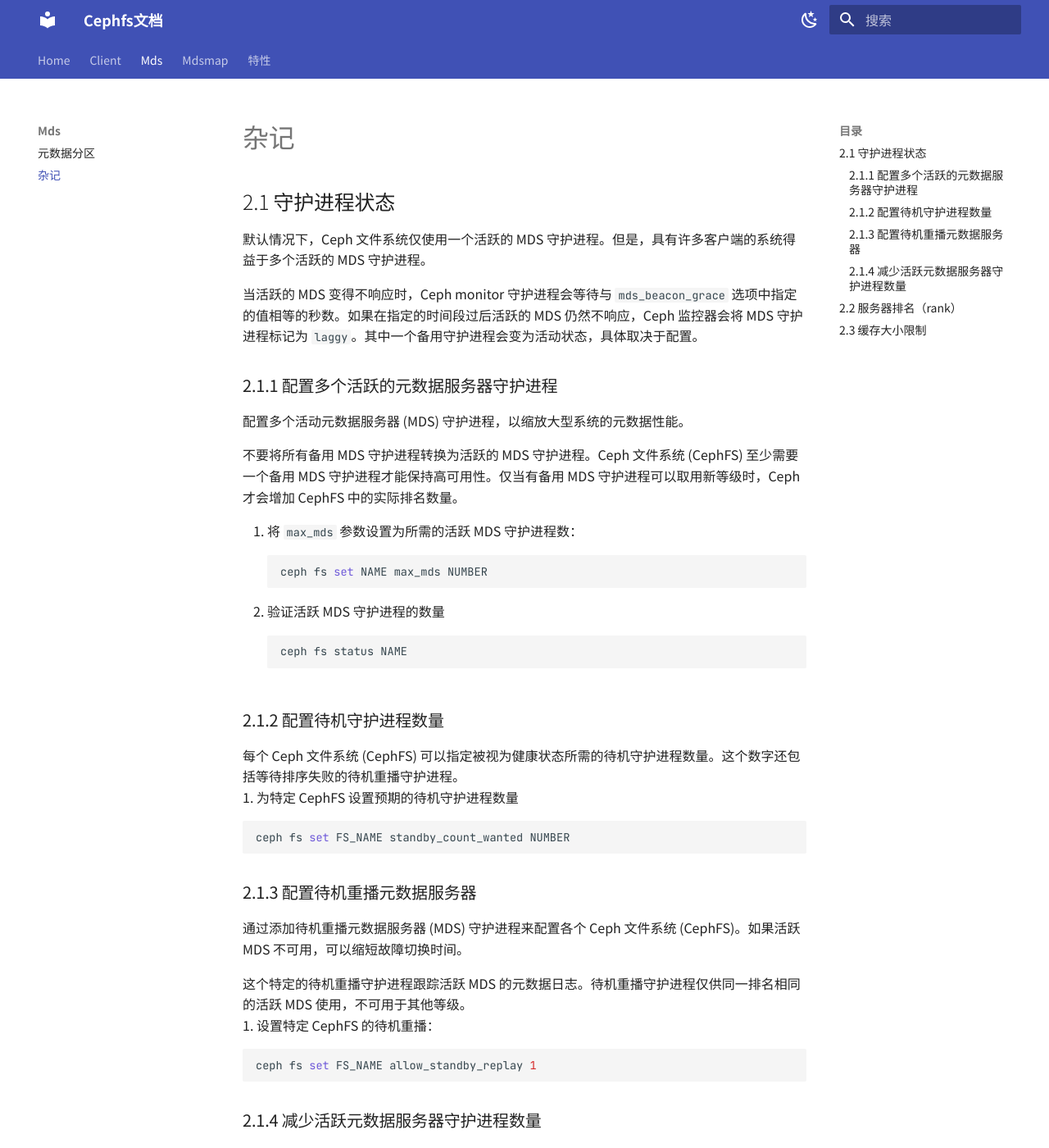
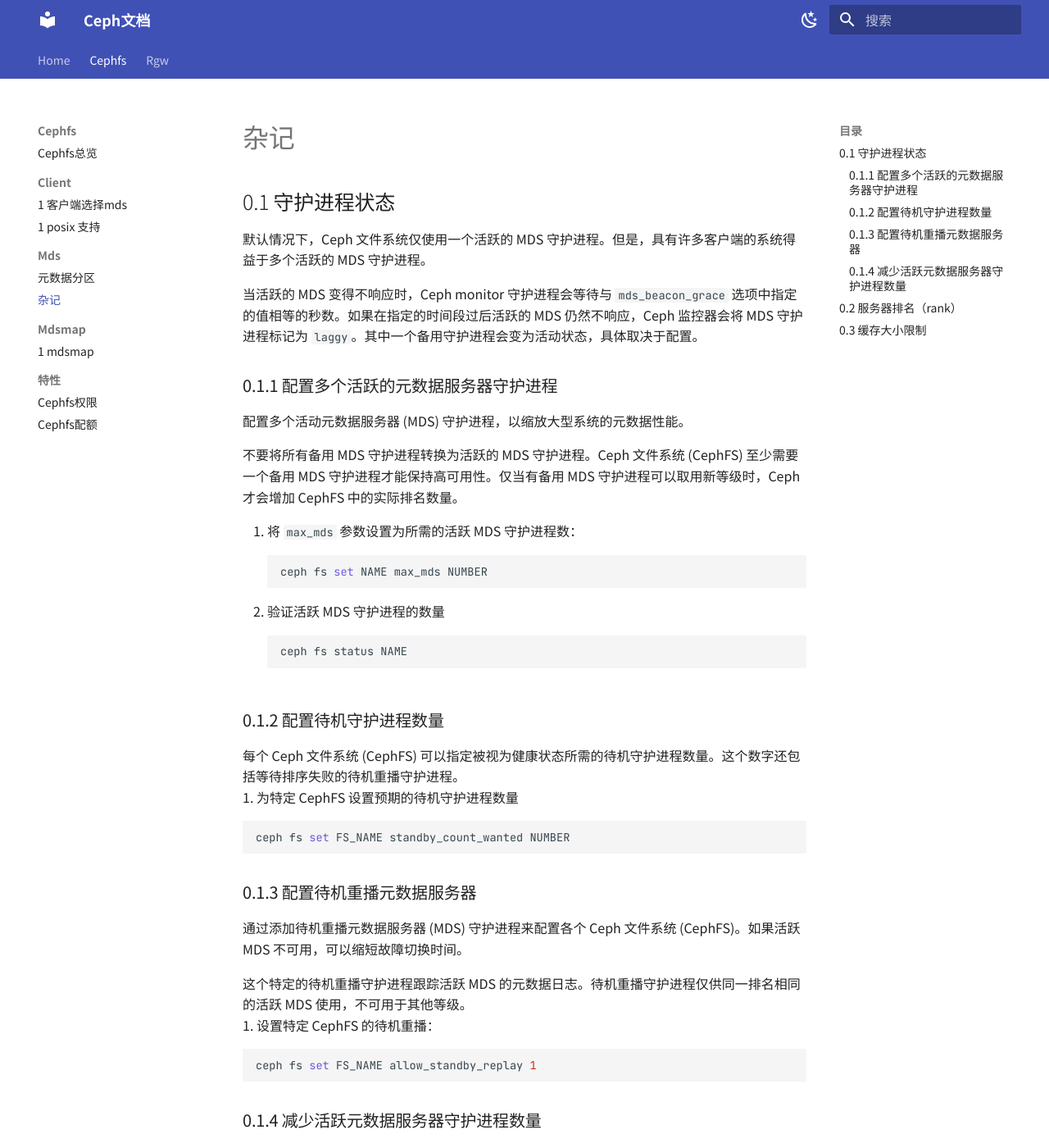
Before and after one commit to iamlnp/cephfs.doc, an MkDocs documentation site: the page built from docs/cephfs/mds/杂记.md, in a window 1280 px wide and 1400 px high. Shown: the whole window at 82% size. Built offline with MkDocs 1.6.1 and Material for MkDocs 9.7.7, drawn with Linux system fonts in a browser that asks for light colours; some of the changed text lies outside the part shown.

Commit message:
调整导航结构,增加rbw

````diff
--- /dev/null
+++ b/docs/cephfs/client/posix支持.md
@@ -0,0 +1,10 @@
+
+# 1 posix 支持
+## 1.1 Client::mount()
+
+## 1.2 mkdir
+
+client 入口函数：`Client::_mkdir()
+```mermaid
+
+```
--- a/docs/mds/杂记.md
+++ b/docs/cephfs/mds/杂记.md
@@ -1,10 +1,10 @@
 
-## 2.1 守护进程状态
+## 0.1 守护进程状态
 
 默认情况下，Ceph 文件系统仅使用一个活跃的 MDS 守护进程。但是，具有许多客户端的系统得益于多个活跃的 MDS 守护进程。
 
 当活跃的 MDS 变得不响应时，Ceph monitor 守护进程会等待与 `mds_beacon_grace` 选项中指定的值相等的秒数。如果在指定的时间段过后活跃的 MDS 仍然不响应，Ceph 监控器会将 MDS 守护进程标记为 `laggy`。其中一个备用守护进程会变为活动状态，具体取决于配置。
-### 2.1.1 配置多个活跃的元数据服务器守护进程
+### 0.1.1 配置多个活跃的元数据服务器守护进程
 配置多个活动元数据服务器 (MDS) 守护进程，以缩放大型系统的元数据性能。
 
 不要将所有备用 MDS 守护进程转换为活跃的 MDS 守护进程。Ceph 文件系统 (CephFS) 至少需要一个备用 MDS 守护进程才能保持高可用性。仅当有备用 MDS 守护进程可以取用新等级时，Ceph 才会增加 CephFS 中的实际排名数量。
@@ -17,13 +17,13 @@ ceph fs set NAME max_mds NUMBER
 ```bash
 ceph fs status NAME
 ```
-### 2.1.2 配置待机守护进程数量
+### 0.1.2 配置待机守护进程数量
 每个 Ceph 文件系统 (CephFS) 可以指定被视为健康状态所需的待机守护进程数量。这个数字还包括等待排序失败的待机重播守护进程。
 1. 为特定 CephFS 设置预期的待机守护进程数量
 ```bash
 ceph fs set FS_NAME standby_count_wanted NUMBER
 ```
-### 2.1.3 配置待机重播元数据服务器
+### 0.1.3 配置待机重播元数据服务器
 通过添加待机重播元数据服务器 (MDS) 守护进程来配置各个 Ceph 文件系统 (CephFS)。如果活跃 MDS 不可用，可以缩短故障切换时间。
 
 这个特定的待机重播守护进程跟踪活跃 MDS 的元数据日志。待机重播守护进程仅供同一排名相同的活跃 MDS 使用，不可用于其他等级。
@@ -31,13 +31,13 @@ ceph fs set FS_NAME standby_count_wanted NUMBER
 ```bash
 ceph fs set FS_NAME allow_standby_replay 1
 ```
-### 2.1.4 减少活跃元数据服务器守护进程数量
+### 0.1.4 减少活跃元数据服务器守护进程数量
 - 要删除的等级必须首先处于活跃状态，这意味着您必须具有与 `max_mds` 参数指定的 MDS 守护进程数量相同的 MDS 守护进程数。
 ```bash
 ceph fs set NAME max_mds NUMBER
 ```
 
-## 2.2 服务器排名（rank）
+## 0.2 服务器排名（rank）
 每一 Ceph 文件系统 (CephFS) 具有多个等级，默认为一，从零开始。
 
 等级定义在多个元数据服务器 (MDS) 守护进程之间共享元数据工作负载的方式。等级数是一次可以处于活跃状态的最大 MDS 守护进程数。每个 MDS 守护进程处理分配给该等级的 CephFS 元数据子集。
@@ -55,7 +55,7 @@ ceph fs set NAME max_mds NUMBER
 - **Failed** - 与任何 MDS 守护进程无关的等级。
 - **Damaged** - 损坏的等级；其元数据被损坏或缺失。在操作器修复问题之前，损坏的等级不会分配到任何 MDS 守护进程，并对损坏的等级使用 `ceph mds repaired` 的命令。
 
-## 2.3 缓存大小限制
+## 0.3 缓存大小限制
 
 可以通过以下方法限制 Ceph 文件系统 (CephFS) 元数据服务器 (MDS) 缓存的大小：
 
--- a/docs/client/posix支持.md
+++ /dev/null
@@ -1,6 +0,0 @@
-# 1 posix 支持
-## 1.1 Client::mount()
-
-## 1.2 mkdir
-
-主体处理函数：`Client::_mkdir()`
--- a/mkdocs.yml
+++ b/mkdocs.yml
@@ -1,4 +1,4 @@
-site_name: Cephfs文档
+site_name: Ceph文档
 theme:
   # The available installed themes are:
   # mkdocs, readthedocs, cerulean, cosmo, cyborg, darkly, flatly, journal, litera,
````
Also changed, not shown: docs/cephfs/cephfs总览.md (added, +47 -0 lines), docs/index.md (+3 -37 lines), docs/cephfs/client/client和mds交互.md (renamed from docs/client/client和mds交互.md), docs/cephfs/mds/元数据分区.md (line endings or trailing spaces), docs/cephfs/mdsmap/杂记.md (renamed from docs/mdsmap/杂记.md), docs/cephfs/特性/cephfs权限.md (renamed from docs/特性/cephfs权限.md), docs/cephfs/特性/cephfs配额.md (renamed from docs/特性/cephfs配额.md), docs/rgw/rgw总览.md (added), 5 other files.
